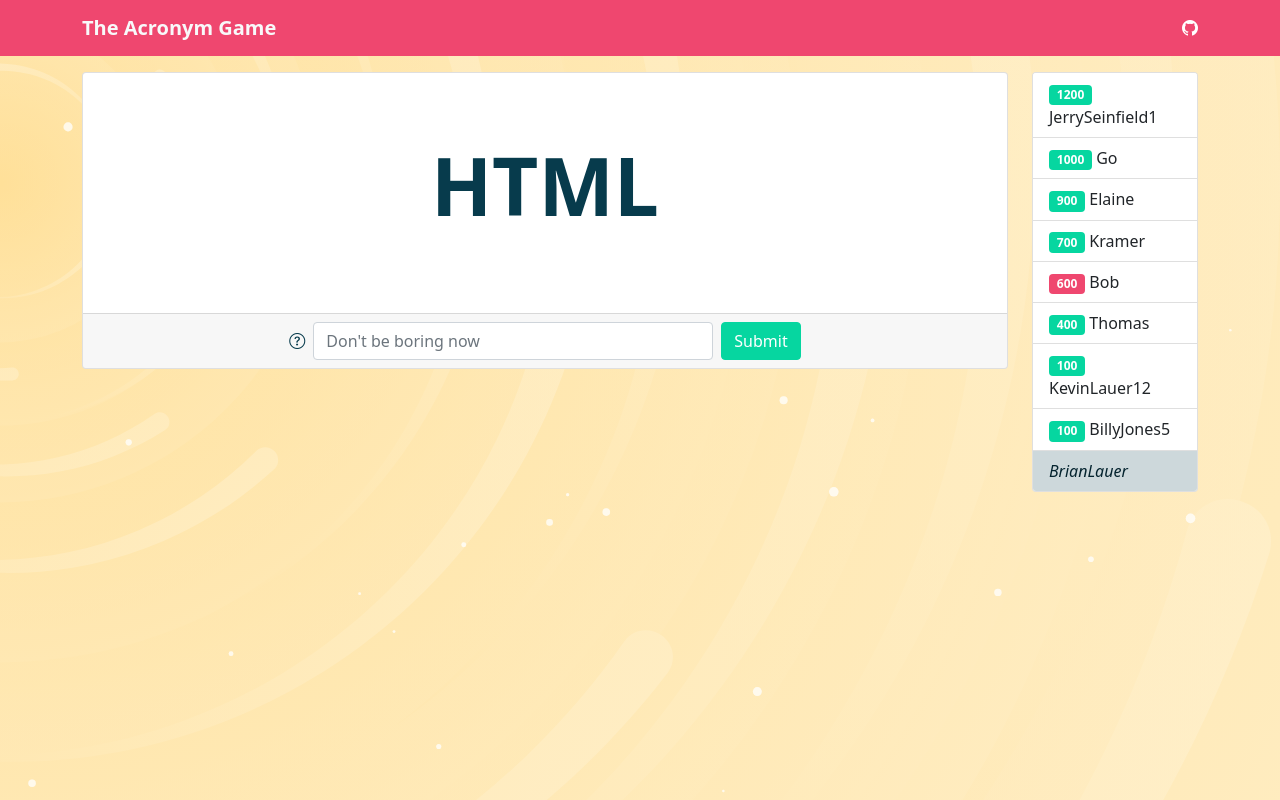
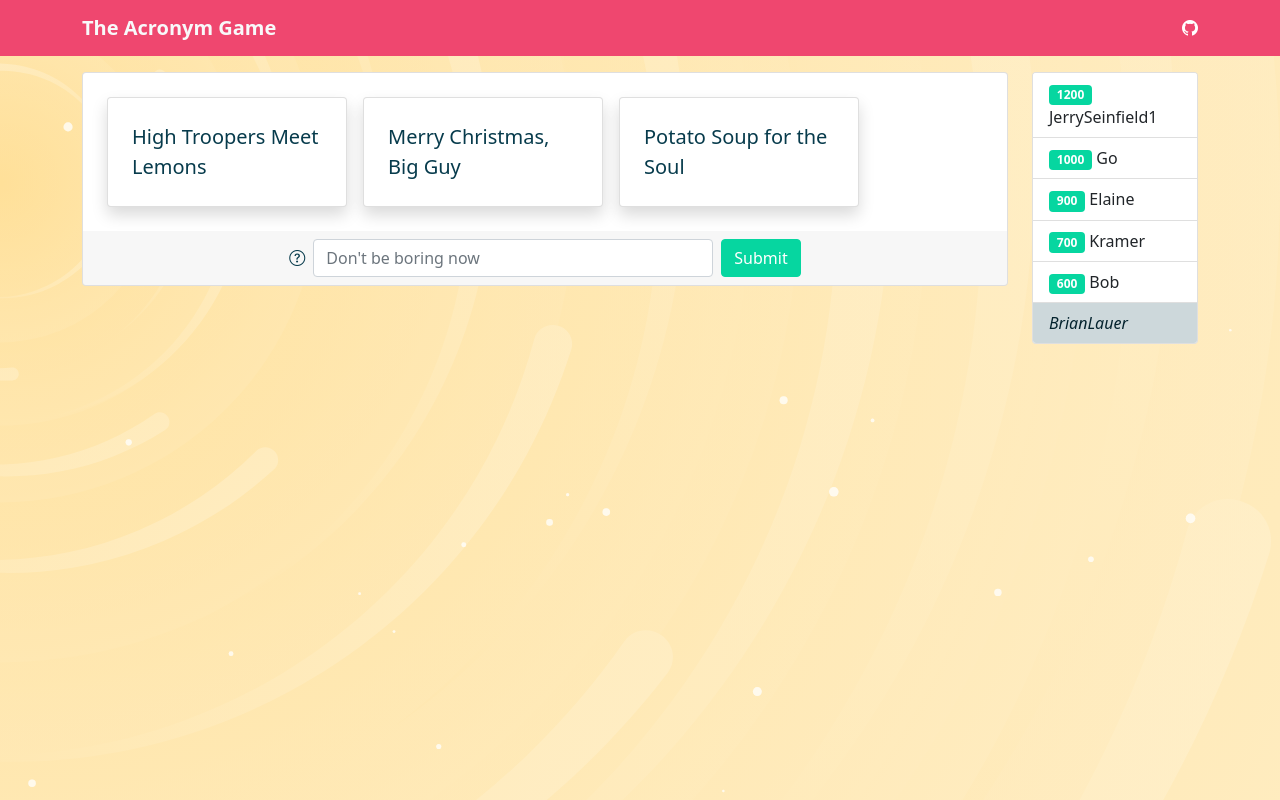
Before and after one commit to kloovin112358/tag, a React (Create React App) app: page /1 in a window 1280 px wide. Built offline with nearby package versions, Linux system fonts and the light colour scheme; no server answers.

Commit message:
more visual and restructuring changes

```diff
--- /dev/null
+++ b/src/components/GameContent.jsx
@@ -0,0 +1,54 @@
+import Bounce from 'react-reveal/Bounce';
+import Card from 'react-bootstrap/Card';
+import ListGroup from 'react-bootstrap/ListGroup';
+
+function GameContent(props) {
+    // in the game content, we have three
+    return (
+        <>
+            {/* <Card.Body className="text-center">
+                <Bounce top cascade>
+                    <p className="display-1 fw-bold p-5">HTML</p>
+                </Bounce>
+            </Card.Body> */}
+
+            {/* card-based for desktop screens */}
+            <Card.Body className="d-none d-lg-block">
+            <div className="d-flex flex-wrap align-items-start">
+                <Card
+                    className="shadow m-2 p-2 lead "
+                    style={{ width:'25%', maxWidth: '20rem', minWidth:'15rem' }}
+                >
+                    <Card.Body>
+                        High Troopers Meet Lemons
+                    </Card.Body>
+                </Card>
+                <Card
+                    className="shadow m-2 p-2 lead"
+                    style={{ width:'25%', maxWidth: '20rem', minWidth:'15rem' }}
+                >
+                    <Card.Body>
+                        Merry Christmas, Big Guy
+                    </Card.Body>
+                </Card>
+                <Card
+                    className="shadow m-2 p-2 lead"
+                    style={{ width:'25%', maxWidth: '20rem', minWidth:'15rem' }}
+                >
+                    <Card.Body>
+                        Potato Soup for the Soul
+                    </Card.Body>
+                </Card>
+            </div>
+            </Card.Body>
+            {/* line-item based for mobile */}
+            <ListGroup variant="flush" className="d-lg-none lead">
+                <ListGroup.Item>High Troopers Meet Lemons</ListGroup.Item>
+                <ListGroup.Item>Merry Christmas, Big Guy</ListGroup.Item>
+                <ListGroup.Item>Potato Soup for the Soul</ListGroup.Item>
+            </ListGroup>
+        </>
+    );
+}
+
+export default GameContent;
--- a/src/components/GameScreen.jsx
+++ b/src/components/GameScreen.jsx
@@ -1,6 +1,6 @@
 import Container from 'react-bootstrap/Container'
 import Button from 'react-bootstrap/Button'
-import React, { useEffect, useRef } from 'react';
+import React, { useEffect, useRef, useState } from 'react';
 import Fade from 'react-reveal/Fade';
 import Bounce from 'react-reveal/Bounce';
 import Card from 'react-bootstrap/Card';
@@ -8,15 +8,40 @@ import Row from 'react-bootstrap/Row';
 import Col from 'react-bootstrap/Col';
 import OverlayTrigger from 'react-bootstrap/OverlayTrigger';
 import Tooltip from 'react-bootstrap/Tooltip';
-import Players from './Players'
+import Players from './Players';
+import GameContent from './GameContent';
 import Form from 'react-bootstrap/Form'
+import CircleLoader from "react-spinners/CircleLoader";
 
-function GameScreen() {
-    const renderTooltip = (props) => (
-        <Tooltip id="button-tooltip" {...props}>
-          Placeholder TOOD TODO TODO OTDO ODTO ODO OOD O put tstuff hiere
+function GameScreen(props) {
+    let [loading, setLoading] = useState(false);
+
+    const renderTooltip = () => (
+        <Tooltip id="button-tooltip">
+          wagewge
         </Tooltip>
       );
+
+    const players = [
+        ['JerrySeinfield1', 1200],
+        ['Go', 1000],
+        ['Elaine', 900],
+        ['Kramer', 700],
+        ['Bob', 600]
+    ]
+    const audience = [
+        'BrianLauer'
+    ]
+    const override = `
+        display: block;
+        margin: 0 auto;
+        margin-top: 3rem;
+    `;
+    if (loading) {
+        return (
+            <CircleLoader loading={loading} color={'#EF476F'} speedMultiplier={0.25} css={override} size={250}/>
+        )
+    }
     return (
         <>
             <Container>
@@ -24,10 +49,9 @@ function GameScreen() {
                     <Row>
                         <Col xl={10}>
                             <Card>
-                                <Card.Body className="text-center">
-                                    <p className="display-1 fw-bold p-5">HTML</p>
+                                <GameContent
 
-                                </Card.Body>
+                                />
                                 <Card.Footer>
 
                                     <div className="d-flex justify-content-center">
@@ -38,8 +62,8 @@ function GameScreen() {
                                         >
                                             <i className="bi bi-question-circle pe-2 align-self-center"></i>
                                         </OverlayTrigger>
-                                            <Form.Control type="text" placeholder="Don't be boring now" maxLength={35} style={{ maxWidth: '25rem' }} />
-                                            <Button variant="info" className="text-white ms-2">Submit</Button>
+                                        <Form.Control type="text" placeholder="Don't be boring now" maxLength={35} style={{ maxWidth: '25rem' }} />
+                                        <Button variant="info" className="text-white ms-2">Submit</Button>
                                     </div>
 
                                 </Card.Footer>
@@ -47,8 +71,10 @@ function GameScreen() {
                         </Col>
                         <Col className="mt-3 mt-xl-0">
                             <Card>
-                                <Players />
-
+                                <Players
+                                    players={players}
+                                    audience={audience}
+                                />
                             </Card>
                         </Col>
 
--- a/src/components/JoinMenu.jsx
+++ b/src/components/JoinMenu.jsx
@@ -5,6 +5,7 @@ import Button from 'react-bootstrap/Button'
 import React, { useEffect } from 'react';
 import { useNavigate } from 'react-router-dom';
 import Cookies from 'universal-cookie';
+import Fade from 'react-reveal/Fade';
 
 function JoinMenu() {
 
@@ -43,6 +44,7 @@ function JoinMenu() {
                 <div className="pb-5 pt-3">
                     <div className="row">
                         <div className="col-md">
+                        <Fade>
                             <Card
                                 text="secondary"
                             >
@@ -62,10 +64,10 @@ function JoinMenu() {
                                     </Form>
                                 </Card.Body>
                             </Card>
-
+                        </Fade>
                         </div>
                         <div className="col-md mt-3 mt-md-0">
-
+                            <Fade>
                             <Card
                                 text="secondary"
                             >
@@ -97,7 +99,7 @@ function JoinMenu() {
                                     <Button variant="primary" className="text-white" type="submit">Create</Button>
                                 </Card.Body>
                             </Card>
-
+                            </Fade>
                         </div>
 
                     </div>
--- a/src/components/Players.jsx
+++ b/src/components/Players.jsx
@@ -1,19 +1,16 @@
 import ListGroup from 'react-bootstrap/ListGroup';
 import Badge from 'react-bootstrap/Badge';
 
-function Players() {
+function Players(props) {
     return (
         <>
             <ListGroup variant="flush">
-                <ListGroup.Item><Badge bg="info">1200</Badge> JerrySeinfield1</ListGroup.Item>
-                <ListGroup.Item><Badge bg="info">1000</Badge> Go</ListGroup.Item>
-                <ListGroup.Item><Badge bg="info">900</Badge> Elaine</ListGroup.Item>
-                <ListGroup.Item><Badge bg="info">700</Badge> Kramer</ListGroup.Item>
-                <ListGroup.Item><Badge bg="danger">600</Badge> Bob</ListGroup.Item>
-                <ListGroup.Item><Badge bg="info">400</Badge> Thomas</ListGroup.Item>
-                <ListGroup.Item><Badge bg="info">100</Badge> KevinLauer12</ListGroup.Item>
-                <ListGroup.Item><Badge bg="info">100</Badge> BillyJones5</ListGroup.Item>
-                <ListGroup.Item variant="secondary"><i>BrianLauer</i></ListGroup.Item>
+            {props.players.map(player => {
+                return (<ListGroup.Item><Badge bg="info">{player[1]}</Badge> {player[0]}</ListGroup.Item>)
+            })}
+            {props.audience.map(member => {
+                return (<ListGroup.Item variant="secondary"><i>{member}</i></ListGroup.Item>)
+            })}
             </ListGroup>
         </>
     );
```
Also changed, not shown: package.json (+4 -4 lines), 1 other file (tests, documents, lock files or other folders).
